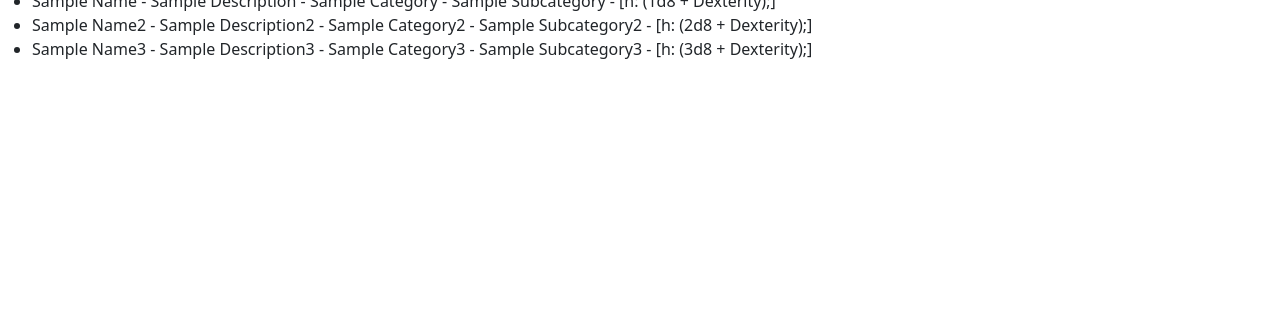
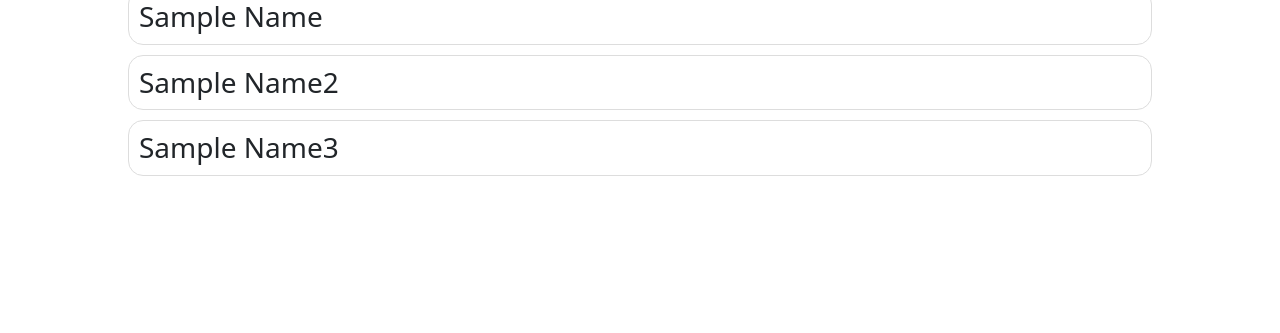
Before and after one commit to DragonProto/dragonsmtmacros, a website: page index.html in a window 1280 px wide. Shown: the part 467-800 px from the top of the page. Drawn offline with nearby package versions, Linux system fonts and the light colour scheme.

Commit message:
Selectable list

```diff
--- a/index.html
+++ b/index.html
@@ -46,5 +46,38 @@
 
       fetchData();
     </script>
+    <script>
+      async function fetchData() {
+          try {
+              const macrosResponse = await fetch('macros.json');
+              if (!macrosResponse.ok) {
+                  throw new Error('Network response was not ok ' + macrosResponse.statusText);
+              }
+              const macros = await macrosResponse.json();
+              const macrosList = document.getElementById('macros-list');
+              macrosList.innerHTML = '';
+              macros.forEach(macro => {
+                  const li = document.createElement('li');
+                  li.className = 'macro-item';
+                  li.innerHTML = `
+                      <h3>${macro.name}</h3>
+                      <div class="macro-details">
+                          <p><strong>Description:</strong> ${macro.description}</p>
+                          <p><strong>Macro Code:</strong> ${macro.macrocode}</p>
+                      </div>
+                  `;
+                  li.addEventListener('click', () => {
+                      const details = li.querySelector('.macro-details');
+                      details.style.display = details.style.display === 'none' ? 'block' : 'none';
+                  });
+                  macrosList.appendChild(li);
+              });
+          } catch (error) {
+              console.error('Fetch error: ', error);
+          }
+      }
+
+      fetchData();
+    </script>
   </body>
 </html>
--- a/style.css
+++ b/style.css
@@ -10,3 +10,41 @@
     padding: 20px;
     color: white;
 }
+
+body {
+    font-family: Arial, sans-serif;
+    background-color: #f8f9fa;
+  }
+  #macros-list {
+    width: 80%;
+    margin: 0 auto;
+    list-style-type: none;
+    padding: 0;
+  }
+  .macro-item {
+    background-color: #ffffff;
+    border: 1px solid #ddd;
+    margin-bottom: 10px;
+    padding: 10px;
+    border-radius: 15px;
+    cursor: pointer;
+  }
+  .macro-item h3 {
+    margin: 0;
+  }
+  .macro-details {
+    display: none;
+    margin-top: 10px;
+  }
+
+main {
+    display: flex;
+    flex-direction: column;
+    align-items: center;
+    justify-content: center;
+  }
+
+h1 {
+    text-align: center;
+    margin-bottom: 20px;
+  }
```
